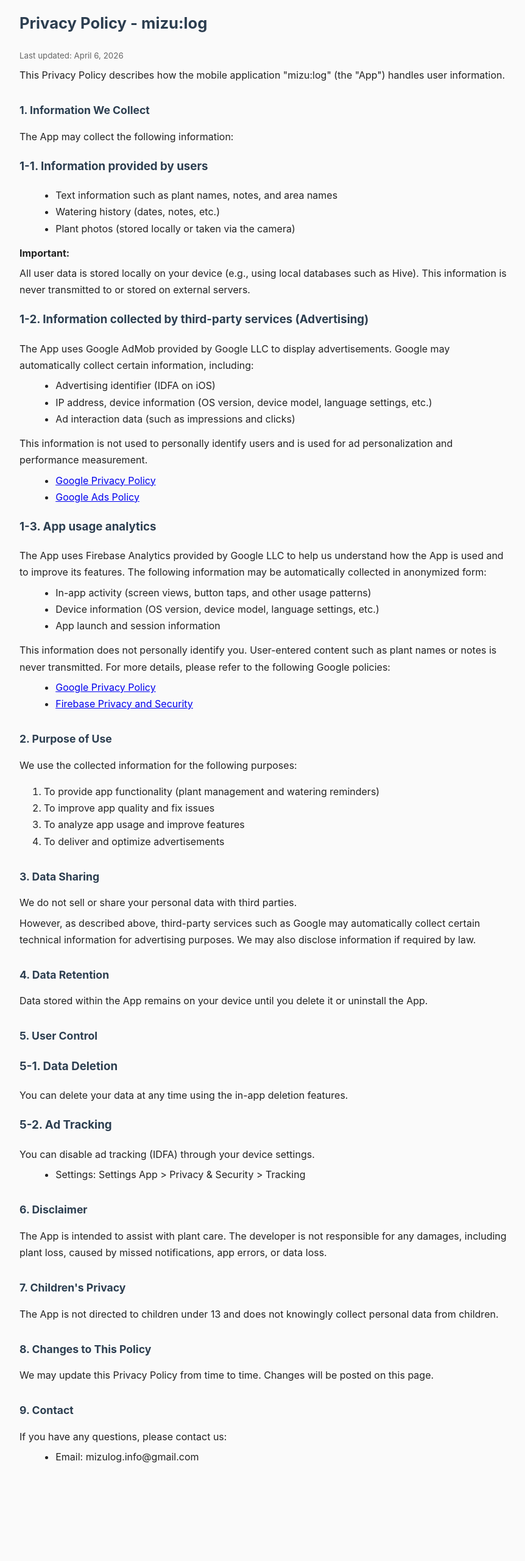
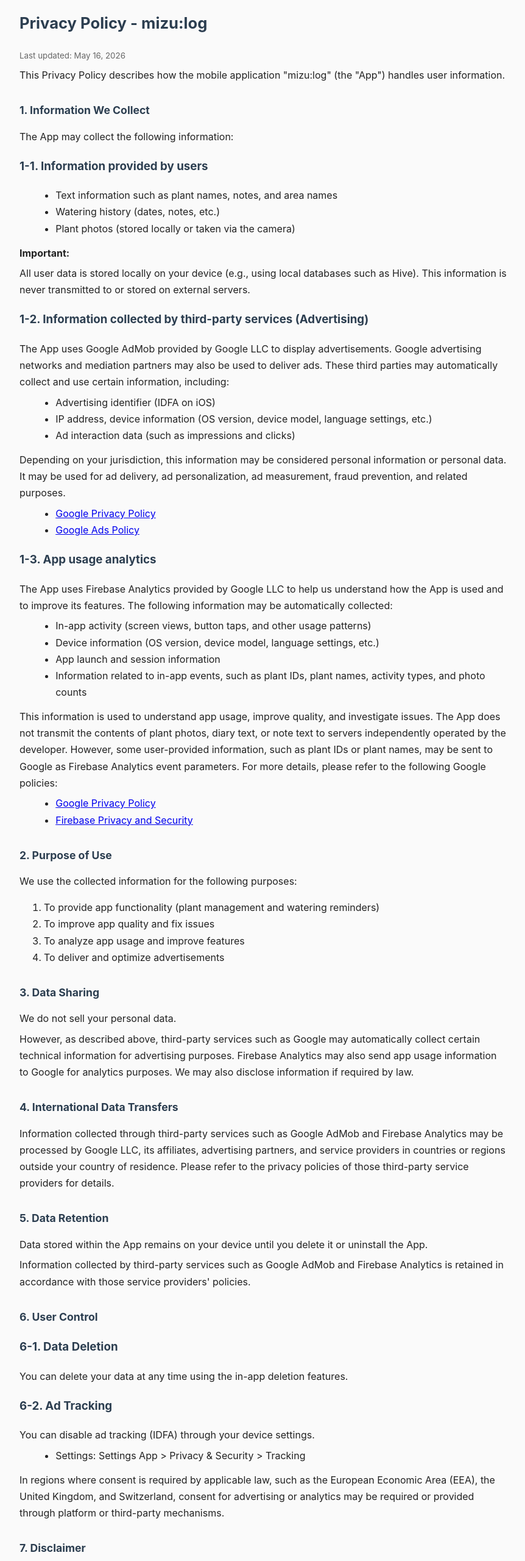
Before and after one commit to ShunichiTanaka/ShunichiTanaka.github.io, a plain HTML site: page en/privacy.html in a window 1280 px wide. Shown: the top 2560 px of the page at 61% size, without its empty margins (208-1070 px from the left). Before the commit the page ends 2432 px from the top, so only its background shows below. Drawn offline with Linux system fonts and the light colour scheme.

Commit message:
プライバシーポリシーを更新

```diff
--- a/en/privacy.html
+++ b/en/privacy.html
@@ -38,7 +38,7 @@
 </head>
 <body>
   <h1>Privacy Policy - mizu:log</h1>
-  <p><small>Last updated: April 6, 2026</small></p>
+  <p><small>Last updated: May 16, 2026</small></p>
 
   <p>
     This Privacy Policy describes how the mobile application "mizu:log" (the "App")
@@ -63,7 +63,8 @@
   <h3>1-2. Information collected by third-party services (Advertising)</h3>
   <p>
     The App uses Google AdMob provided by Google LLC to display advertisements.
-    Google may automatically collect certain information, including:
+    Google advertising networks and mediation partners may also be used to deliver ads.
+    These third parties may automatically collect and use certain information, including:
   </p>
   <ul>
     <li>Advertising identifier (IDFA on iOS)</li>
@@ -71,8 +72,8 @@
     <li>Ad interaction data (such as impressions and clicks)</li>
   </ul>
   <p>
-    This information is not used to personally identify users and is used for ad personalization
-    and performance measurement.
+    Depending on your jurisdiction, this information may be considered personal information or personal data.
+    It may be used for ad delivery, ad personalization, ad measurement, fraud prevention, and related purposes.
   </p>
   <ul>
     <li><a href="https://policies.google.com/privacy" target="_blank" rel="noopener noreferrer">Google Privacy Policy</a></li>
@@ -82,16 +83,19 @@
   <h3>1-3. App usage analytics</h3>
   <p>
     The App uses Firebase Analytics provided by Google LLC to help us understand how the App is used
-    and to improve its features. The following information may be automatically collected in anonymized form:
+    and to improve its features. The following information may be automatically collected:
   </p>
   <ul>
     <li>In-app activity (screen views, button taps, and other usage patterns)</li>
     <li>Device information (OS version, device model, language settings, etc.)</li>
     <li>App launch and session information</li>
+    <li>Information related to in-app events, such as plant IDs, plant names, activity types, and photo counts</li>
   </ul>
   <p>
-    This information does not personally identify you. User-entered content such as plant names or notes
-    is never transmitted. For more details, please refer to the following Google policies:
+    This information is used to understand app usage, improve quality, and investigate issues.
+    The App does not transmit the contents of plant photos, diary text, or note text to servers independently operated by the developer.
+    However, some user-provided information, such as plant IDs or plant names, may be sent to Google as Firebase Analytics event parameters.
+    For more details, please refer to the following Google policies:
   </p>
   <ul>
     <li><a href="https://policies.google.com/privacy" target="_blank" rel="noopener noreferrer">Google Privacy Policy</a></li>
@@ -109,27 +113,40 @@
 
   <h2>3. Data Sharing</h2>
   <p>
-    We do not sell or share your personal data with third parties.
+    We do not sell your personal data.
   </p>
   <p>
     However, as described above, third-party services such as Google may automatically collect
     certain technical information for advertising purposes.
+    Firebase Analytics may also send app usage information to Google for analytics purposes.
     We may also disclose information if required by law.
   </p>
 
-  <h2>4. Data Retention</h2>
+  <h2>4. International Data Transfers</h2>
+  <p>
+    Information collected through third-party services such as Google AdMob and Firebase Analytics
+    may be processed by Google LLC, its affiliates, advertising partners, and service providers
+    in countries or regions outside your country of residence.
+    Please refer to the privacy policies of those third-party service providers for details.
+  </p>
+
+  <h2>5. Data Retention</h2>
   <p>
     Data stored within the App remains on your device until you delete it or uninstall the App.
   </p>
+  <p>
+    Information collected by third-party services such as Google AdMob and Firebase Analytics
+    is retained in accordance with those service providers' policies.
+  </p>
 
-  <h2>5. User Control</h2>
+  <h2>6. User Control</h2>
 
-  <h3>5-1. Data Deletion</h3>
+  <h3>6-1. Data Deletion</h3>
   <p>
     You can delete your data at any time using the in-app deletion features.
   </p>
 
-  <h3>5-2. Ad Tracking</h3>
+  <h3>6-2. Ad Tracking</h3>
   <p>
     You can disable ad tracking (IDFA) through your device settings.
   </p>
@@ -138,26 +155,31 @@
       Settings: Settings App &gt; Privacy & Security &gt; Tracking
     </li>
   </ul>
+  <p>
+    In regions where consent is required by applicable law, such as the European Economic Area (EEA),
+    the United Kingdom, and Switzerland, consent for advertising or analytics may be required or provided
+    through platform or third-party mechanisms.
+  </p>
 
-  <h2>6. Disclaimer</h2>
+  <h2>7. Disclaimer</h2>
   <p>
     The App is intended to assist with plant care.
     The developer is not responsible for any damages, including plant loss,
     caused by missed notifications, app errors, or data loss.
   </p>
 
-  <h2>7. Children's Privacy</h2>
+  <h2>8. Children's Privacy</h2>
   <p>
     The App is not directed to children under 13 and does not knowingly collect personal data from children.
   </p>
 
-  <h2>8. Changes to This Policy</h2>
+  <h2>9. Changes to This Policy</h2>
   <p>
     We may update this Privacy Policy from time to time.
     Changes will be posted on this page.
   </p>
 
-  <h2>9. Contact</h2>
+  <h2>10. Contact</h2>
   <p>
     If you have any questions, please contact us:
   </p>
```
Also changed, not shown: privacy.html (+36 -15 lines).
